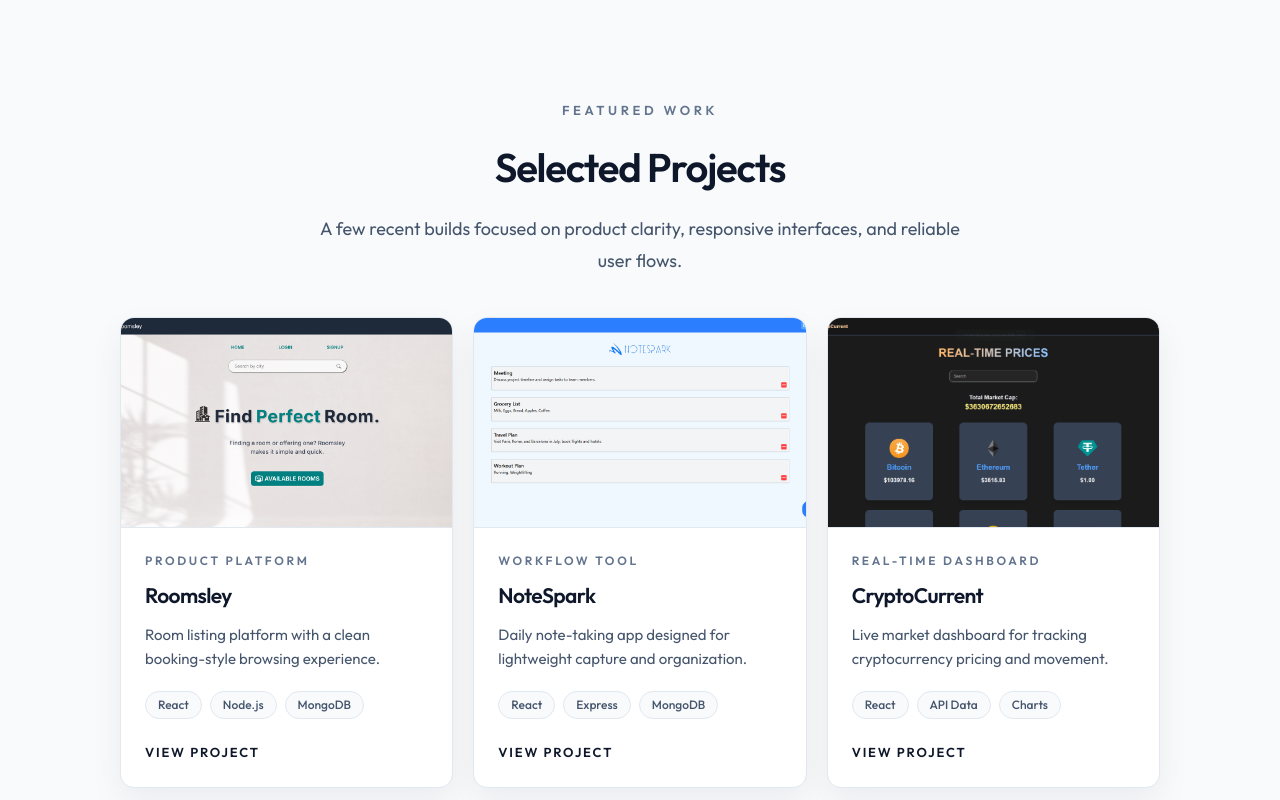
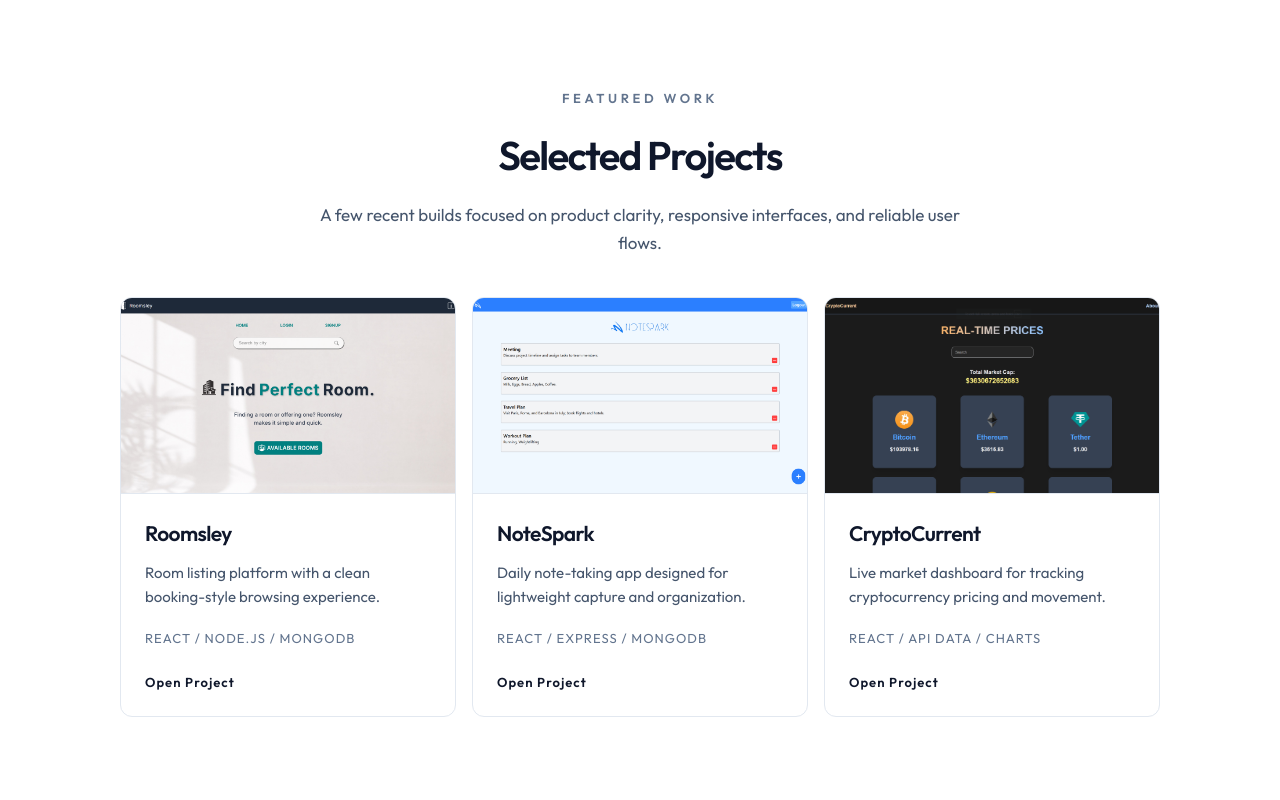
Before and after one commit to rohitkumar893/portfolio_2.0, a React (Vite) app: page / in a window 1280 px wide. Shown: the part 840-1640 px from the top of the page. Built offline with nearby package versions, Linux system fonts and the light colour scheme.

Commit message:
update: projects ui and code cleanup

```diff
--- a/src/components/Projects.tsx
+++ b/src/components/Projects.tsx
@@ -1,6 +1,4 @@
-import React from 'react';
-
-const Projects: React.FC = () => {
+const Projects = () => {
   const projects = [
     {
       name: 'Roomsley',
@@ -8,7 +6,6 @@ const Projects: React.FC = () => {
       href: 'https://roomsley.vercel.app/',
       description: 'Room listing platform with a clean booking-style browsing experience.',
       stack: ['React', 'Node.js', 'MongoDB'],
-      accent: 'Product Platform',
     },
     {
       name: 'NoteSpark',
@@ -16,7 +13,6 @@ const Projects: React.FC = () => {
       href: 'https://mynotespark.vercel.app/',
       description: 'Daily note-taking app designed for lightweight capture and organization.',
       stack: ['React', 'Express', 'MongoDB'],
-      accent: 'Workflow Tool',
     },
     {
       name: 'CryptoCurrent',
@@ -24,27 +20,26 @@ const Projects: React.FC = () => {
       href: 'https://cryptocurrentnow.vercel.app/',
       description: 'Live market dashboard for tracking cryptocurrency pricing and movement.',
       stack: ['React', 'API Data', 'Charts'],
-      accent: 'Real-Time Dashboard',
     },
   ];
 
   return (
     <section
-      className='projectscont border-t border-slate-200 bg-slate-50 text-slate-900 flex justify-center items-center h-auto py-[100px] sm:py-[120px] lg:py-[140px] px-4 sm:px-8 md:px-12 lg:px-[120px] flex-col w-full'
+      className='flex h-auto w-full flex-col items-center justify-center border-t border-slate-200 bg-white px-4 py-[96px] text-slate-900 sm:px-8 sm:py-[112px] md:px-12 lg:px-[120px] lg:py-[128px]'
       id="projects"
     >
       <div className='w-full max-w-6xl flex flex-col items-center'>
         <p className='text-[12px] sm:text-[13px] font-semibold tracking-[0.28em] text-slate-500 text-center'>
           FEATURED WORK
         </p>
-        <h1 className='mt-4 text-[32px] sm:text-[40px] text-center font-semibold tracking-[-0.03em] text-slate-900'>
+        <h1 className='mt-4 text-[32px] sm:text-[40px] text-center font-semibold tracking-[-0.04em] text-slate-900'>
           Selected Projects
         </h1>
-        <p className='mt-4 max-w-2xl text-center text-[16px] sm:text-[18px] leading-8 text-slate-600'>
+        <p className='mt-4 max-w-2xl text-center text-[16px] sm:text-[17px] leading-7 text-slate-600'>
           A few recent builds focused on product clarity, responsive interfaces, and reliable user flows.
         </p>
 
-        <div className='projects mt-[40px] grid w-full grid-cols-1 gap-5 md:grid-cols-2 xl:grid-cols-3'>
+        <div className='projects mt-10 grid w-full grid-cols-1 gap-4 md:grid-cols-2 xl:grid-cols-3'>
           {projects.map((project) => (
             <a
               key={project.name}
@@ -53,39 +48,29 @@ const Projects: React.FC = () => {
               rel="noopener noreferrer"
               className='group block h-full'
             >
-              <article className='flex h-full flex-col overflow-hidden rounded-[14px] border border-slate-200 bg-white shadow-[0_14px_34px_rgba(15,23,42,0.06)] transition-all duration-300 group-hover:-translate-y-1 group-hover:shadow-[0_20px_44px_rgba(15,23,42,0.08)]'>
-                <div className='relative h-[200px] overflow-hidden border-b border-slate-200 bg-slate-100 sm:h-[210px]'>
+              <article className='flex h-full flex-col overflow-hidden rounded-[12px] border border-slate-200 bg-white transition-colors duration-300 group-hover:border-slate-300'>
+                <div className='relative h-[184px] overflow-hidden border-b border-slate-200 bg-slate-100 sm:h-[196px]'>
                   <img
                     src={project.image}
-                    className='h-full w-full object-cover object-top transition-transform duration-500 group-hover:scale-[1.02]'
+                    className='h-full w-full object-cover object-top transition-transform duration-500 group-hover:scale-[1.01]'
                     alt={project.name}
                   />
                 </div>
 
                 <div className='flex flex-1 flex-col p-5 sm:p-6'>
-                  <p className='text-[12px] font-semibold uppercase tracking-[0.22em] text-slate-500'>
-                    {project.accent}
-                  </p>
-                  <h2 className='mt-2.5 text-[21px] font-semibold tracking-[-0.03em] text-slate-900'>
+                  <h2 className='text-[21px] font-semibold tracking-[-0.03em] text-slate-900'>
                     {project.name}
                   </h2>
                   <p className='mt-3 text-[15px] leading-6 text-slate-600'>
                     {project.description}
                   </p>
 
-                  <div className='mt-5 flex flex-wrap gap-2'>
-                    {project.stack.map((item) => (
-                      <span
-                        key={item}
-                        className='rounded-full border border-slate-200 bg-slate-50 px-3 py-1 text-[12px] font-medium text-slate-600'
-                      >
-                        {item}
-                      </span>
-                    ))}
-                  </div>
+                  <p className='mt-5 text-[13px] tracking-[0.08em] uppercase text-slate-500'>
+                    {project.stack.join(' / ')}
+                  </p>
 
-                  <div className='mt-auto pt-6 text-[13px] font-semibold tracking-[0.14em] text-slate-900'>
-                    VIEW PROJECT
+                  <div className='mt-auto pt-6 text-[13px] font-semibold tracking-[0.08em] text-slate-900'>
+                    Open Project
                   </div>
                 </div>
               </article>
```
